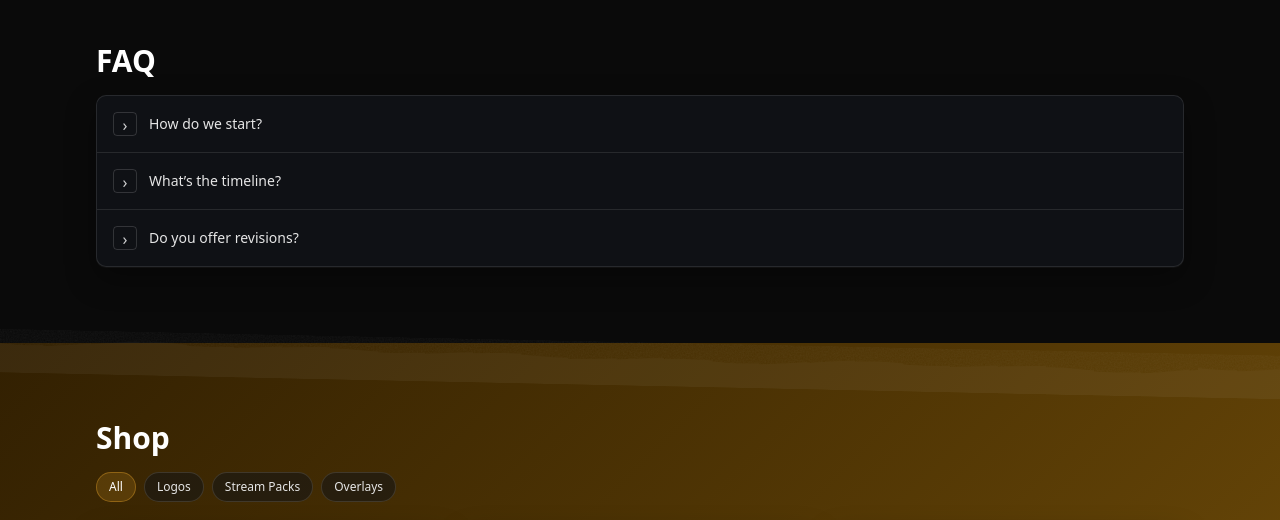
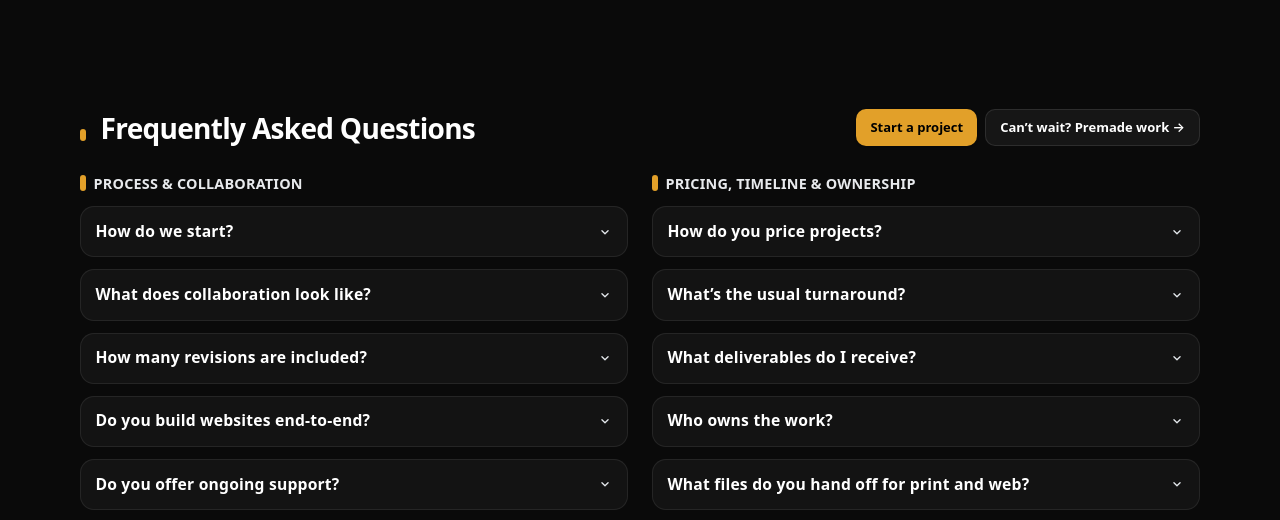
Before and after one commit to GraphicsByStorm/graphicsbystorm, an Astro site: page / in a window 1280 px wide. Shown: the part 5249-5769 px from the top of the page. Built offline with nearby package versions, Linux system fonts and the light colour scheme; Astro itself is replaced by a stand-in of ours; no server answers; grey boxes are pictures that could not be loaded.

Commit message:
Fleshed out FAQSection.astro with a data file that can be edited for on the fly changes.

```diff
--- a/src/components/sections/FAQSection.astro
+++ b/src/components/sections/FAQSection.astro
@@ -1,27 +1,214 @@
 ---
-const faqs = [
-  { q: "How do we start?", a: "Share a brief in the contact form. I reply within 1 business day." },
-  { q: "What’s the timeline?", a: "Most projects are 1–3 weeks; brand packages 3–5 weeks." },
-  { q: "Do you offer revisions?", a: "Yes. Each package includes a clear number of revision rounds." },
-];
+import type { FAQGroup } from '$lib/data/faqs';
+import { FAQ_GROUPS } from '$lib/data/faqs';
+
+const groups: FAQGroup[] = FAQ_GROUPS;
+
+// JSON-LD (flatten groups)
+const jsonLd = {
+  '@context': 'https://schema.org',
+  '@type': 'FAQPage',
+  mainEntity: groups.flatMap(g =>
+    g.items.map(i => ({
+      '@type': 'Question',
+      name: i.q,
+      acceptedAnswer: { '@type': 'Answer', text: i.a }
+    }))
+  )
+};
 ---
-<section
-  id="faq"
-  class="section torn-bottom torn-angle-left"
-  style="--torn-color: var(--color-surface-950);"
->
-  <div class="section-inner">
-    <h2 class="heading-2 text-white mb-4">FAQ</h2>
-    <div class="card overflow-hidden divide-y divide-white/10">
-      {faqs.map((item) => (
-        <details class="group">
-          <summary class="flex items-center gap-3 cursor-pointer select-none p-4 hover:bg-white/[0.04] transition-colors">
-            <span class="inline-grid place-items-center size-6 rounded-sm border border-white/15 group-open:rotate-90 transition-transform text-white/80">›</span>
-            <span class="text-sm text-neutral-200">{item.q}</span>
-          </summary>
-          <div class="px-4 pb-4 text-neutral-300">{item.a}</div>
-        </details>
+
+<section id="faq" class="section bg-[var(--surface-0,#0a0a0a)]">
+  <div class="mx-auto max-w-6xl px-4 py-12 sm:py-14 lg:py-16">
+    <div class="mb-6 flex items-center justify-between gap-3">
+      <h2 class="text-[clamp(1.35rem,2.2vw,1.75rem)] font-extrabold tracking-tight text-white">
+        <span class="mr-2 inline-block h-3 w-1.5 translate-y-[2px] rounded-full"
+              style="background: var(--color-brand-500,#E2A028);"></span>
+        Frequently Asked Questions
+      </h2>
+
+      <div class="hidden sm:flex gap-2">
+        <a href="/#contact"
+           class="inline-flex items-center rounded-md bg-[var(--color-brand-500,#E2A028)] px-3.5 py-2 text-[13px] font-semibold text-black shadow hover:opacity-90">
+          Start a project
+        </a>
+        <a href="/shop"
+           class="inline-flex items-center rounded-md border border-white/10 bg-white/[.05] px-3.5 py-2 text-[13px] font-semibold text-white hover:bg-white/[.1]">
+          Can’t wait? Premade work →
+        </a>
+      </div>
+    </div>
+
+    <!-- Two themed columns -->
+    <div class="grid gap-6 md:grid-cols-2">
+      {groups.map((g) => (
+        <div class="space-y-3">
+          <h3 class="group-title">
+            <span class="group-dot" /> {g.title}
+          </h3>
+
+          {g.items.map((f) => {
+            const id = `faq-${f.slug}`;
+            return (
+              <details id={id} class="faq">
+                <summary class="faq__summary" tabindex="0">
+                  <span class="faq__q">{f.q}</span>
+                  <svg class="faq__chev" width="16" height="16" viewBox="0 0 24 24" aria-hidden="true">
+                    <path fill="currentColor" d="M8.12 9.29L12 13.17l3.88-3.88a1 1 0 1 1 1.41 1.41l-4.59 4.58a1 1 0 0 1-1.41 0L6.7 10.7a1 1 0 1 1 1.42-1.41z"/>
+                  </svg>
+                </summary>
+                <div class="faq__a">{f.a}</div>
+              </details>
+            );
+          })}
+        </div>
       ))}
     </div>
+
+    <div class="mt-5 text-center sm:hidden">
+      <a href="/#contact"
+         class="inline-flex items-center rounded-md bg-[var(--color-brand-500,#E2A028)] px-3.5 py-2 text-[13px] font-semibold text-black shadow hover:opacity-90">
+        Start a project
+      </a>
+      <a href="/shop"
+         class="ml-2 inline-flex items-center rounded-md border border-white/10 bg-white/[.05] px-3.5 py-2 text-[13px] font-semibold text-white hover:bg-white/[.1]">
+        Premade work →
+      </a>
+    </div>
   </div>
+
+  <!-- SEO: FAQPage JSON-LD -->
+  <script type="application/ld+json">{JSON.stringify(jsonLd)}</script>
+
+  <!-- Pure JS behavior: deep link + single-open + open on hover/focus -->
+  <script is:inline>
+    (function () {
+      const root = document.currentScript.closest('section#faq');
+      if (!root) return;
+
+      const items = Array.from(root.querySelectorAll('details.faq'));
+      const summaries = Array.from(root.querySelectorAll('.faq__summary'));
+
+      function closeOthers(current) {
+        items.forEach((d) => { if (d !== current) d.open = false; });
+      }
+
+      // Single-open accordion
+      root.addEventListener('toggle', (e) => {
+        const d = e.target;
+        if (!(d instanceof HTMLDetailsElement)) return;
+        if (d.open) closeOthers(d);
+      });
+
+      // Deep-link: #faq-<slug>
+      function openByHash() {
+        const id = location.hash.slice(1);
+        if (!id) return;
+        const t = root.querySelector('#' + (window.CSS && CSS.escape ? CSS.escape(id) : id));
+        if (!(t instanceof HTMLDetailsElement)) return;
+        t.open = true;
+        closeOthers(t);
+        t.scrollIntoView({ block: 'center', behavior: 'smooth' });
+      }
+      if (location.hash) openByHash();
+      window.addEventListener('hashchange', openByHash);
+
+      // Open on hover (mouseenter with tiny delay) and on keyboard focus
+      let hoverTimer = 0;
+      root.addEventListener('mouseenter', (e) => {
+        const target = e.target;
+        if (!(target instanceof Element)) return;
+        const d = target.closest('details.faq');
+        if (!(d instanceof HTMLDetailsElement)) return;
+        clearTimeout(hoverTimer);
+        hoverTimer = window.setTimeout(() => {
+          if (!d.open) { d.open = true; closeOthers(d); }
+        }, 120);
+      }, true);
+
+      root.addEventListener('focusin', (e) => {
+        const target = e.target;
+        if (!(target instanceof Element)) return;
+        const d = target.closest('details.faq');
+        if (!(d instanceof HTMLDetailsElement)) return;
+        if (!d.open) { d.open = true; closeOthers(d); }
+      });
+
+      // Keyboard toggle for summary
+      summaries.forEach((s) => {
+        s.style.cursor = 'pointer';
+        s.addEventListener('keydown', (ev) => {
+          if (ev.key === 'Enter' || ev.key === ' ') {
+            ev.preventDefault();
+            const d = s.parentElement;
+            if (d instanceof HTMLDetailsElement) {
+              d.open = !d.open;
+              if (d.open) closeOthers(d);
+            }
+          }
+        });
+      });
+    })();
+  </script>
 </section>
+
+<style>
+  .group-title {
+    display: flex; align-items: center; gap: .5rem;
+    color: #e8eaed; font-weight: 800; letter-spacing: .2px;
+    font-size: .9rem; text-transform: uppercase;
+  }
+  .group-dot {
+    display: inline-block; width: .35rem; height: 1rem; border-radius: .25rem;
+    background: var(--color-brand-500,#E2A028);
+  }
+
+  .faq {
+    border-radius: 14px;
+    border: 1px solid rgba(255,255,255,.08);
+    background: rgba(255,255,255,.04);
+    overflow: hidden;
+  }
+  .faq[open] { background: rgba(255,255,255,.055); }
+
+  .faq__summary {
+    list-style: none;
+    cursor: pointer;
+    display: flex;
+    align-items: center;
+    gap: .65rem;
+    padding: .8rem .9rem;
+    position: relative;
+    outline: none;
+  }
+  .faq__summary::-webkit-details-marker { display: none; }
+  .faq__summary:focus-visible {
+    box-shadow: 0 0 0 2px color-mix(in oklab, var(--color-brand-500,#E2A028) 60%, transparent);
+    border-radius: 10px;
+  }
+
+  .faq__q {
+    color: #fff;
+    font-weight: 800;
+    letter-spacing: .2px;
+    font-size: .98rem;
+    flex: 1;
+  }
+
+  .faq__chev {
+    color: #dfe3e7;
+    transition: transform .15s ease, color .15s ease;
+    flex: none;
+  }
+  .faq[open] .faq__chev {
+    transform: rotate(180deg);
+    color: var(--color-brand-500,#E2A028);
+  }
+
+  .faq__a {
+    color: rgba(230,230,230,.92);
+    font-size: .92rem;
+    line-height: 1.55;
+    padding: 0 .9rem .9rem;
+  }
+</style>
--- /dev/null
+++ b/src/lib/data/faqs.ts
@@ -0,0 +1,69 @@
+export type FAQ = { slug: string; q: string; a: string };
+export type FAQGroup = { title: string; items: FAQ[] };
+
+// quick helper so IDs stay stable
+const slugify = (s: string) =>
+  s.toLowerCase().replace(/[^a-z0-9]+/g, '-').replace(/(^-|-$)/g, '');
+
+export const FAQ_GROUPS: FAQGroup[] = [
+  {
+    title: 'Process & Collaboration',
+    items: [
+      {
+        q: 'How do we start?',
+        a: `Send a quick brief via the contact form (“Start a project”). We’ll schedule Discovery, confirm scope & price, and take a deposit to reserve your slot.`,
+        slug: slugify('How do we start?')
+      },
+      {
+        q: 'What does collaboration look like?',
+        a: `Weekly 1:1 check-ins with async progress in between. My availability is Mon–Wed & Fri 5–8 PM ET; I keep communication crisp and decision-focused.`,
+        slug: slugify('What does collaboration look like?')
+      },
+      {
+        q: 'How many revisions are included?',
+        a: `Two rounds are standard at each major stage (concepts & final). Extra iterations are welcomed and billed hourly so quality never gets rushed.`,
+        slug: slugify('How many revisions are included?')
+      },
+      {
+        q: 'Do you build websites end-to-end?',
+        a: `Yes—Svelte/SvelteKit/Astro + Tailwind, Prisma, and Firebase where it fits. I can scope design through implementation, deployment, and basic analytics.`,
+        slug: slugify('Do you build websites end-to-end?')
+      },
+      {
+        q: 'Do you offer ongoing support?',
+        a: `Yes—retainers are available for video editing, social kits, and iterative design/dev. Tell me your cadence and I’ll tailor a plan.`,
+        slug: slugify('Do you offer ongoing support?')
+      }
+    ]
+  },
+  {
+    title: 'Pricing, Timeline & Ownership',
+    items: [
+      {
+        q: 'How do you price projects?',
+        a: `Most work is quoted as a fixed project price after Discovery, based on scope and timeline. My baseline rate is $30/hr. Typical ranges are shown in Services; your quote includes scope, deliverables, and schedule.`,
+        slug: slugify('How do you price projects?')
+      },
+      {
+        q: 'What’s the usual turnaround?',
+        a: `Small engagements: 3–5 days. Typical projects: 1–3 weeks. Larger branding/web: 3–8+ weeks. Rush work is available (+25–50%) if my calendar allows.`,
+        slug: slugify('What’s the usual turnaround?')
+      },
+      {
+        q: 'What deliverables do I receive?',
+        a: `Final exports (PNG/JPG/SVG/WEBP as relevant), source files (AI/PSD/Affinity/InDesign where applicable), and a File-Format Guide with contact info for support.`,
+        slug: slugify('What deliverables do I receive?')
+      },
+      {
+        q: 'Who owns the work?',
+        a: `Upon final payment you receive full rights to the approved deliverables. Third-party assets (fonts, stock) remain under their own licenses.`,
+        slug: slugify('Who owns the work?')
+      },
+      {
+        q: 'What files do you hand off for print and web?',
+        a: `Print: PDF/X with bleeds & dielines; packaged InDesign where needed. Web: optimized SVG/PNG/JPG/WEBP and componentized assets ready for dev.`,
+        slug: slugify('What files do you hand off for print and web?')
+      }
+    ]
+  }
+];
```
